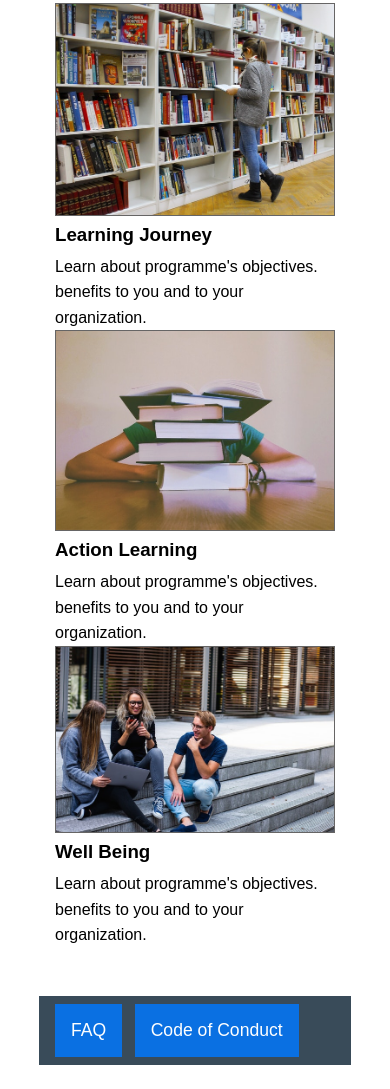
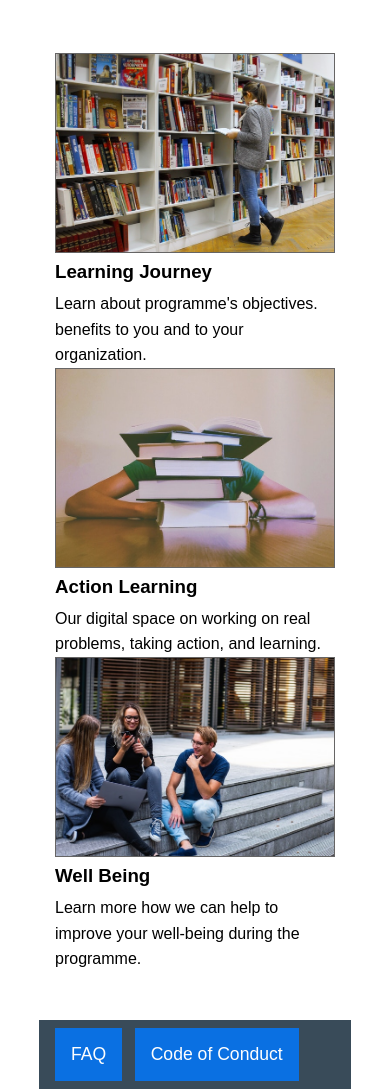
Before and after one commit to usa3amustafa/projectfreelance, a plain HTML site: page index.html in a window 390 px wide. Shown: the part 775-1864 px from the top of the page. Before the commit the page ends 1840 px from the top, so only its background shows below. Drawn offline with Linux system fonts and the light colour scheme.

Commit message:
image fixed

```diff
--- a/index.html
+++ b/index.html
@@ -79,6 +79,7 @@
               src="./img/pexels-pixabay-256455.jpg"
               alt=""
               class="feature-image"
+              height="200px"
             />
           </div>
           <h1 class="feature-title">Learning Journey</h1>
@@ -93,12 +94,13 @@
               src="./img/pexels-pixabay-261909.jpg"
               alt=""
               class="feature-image"
+              height="200px"
             />
           </div>
           <h1 class="feature-title">Action Learning</h1>
           <p class="feature-text">
-            Learn about programme's objectives. benefits to you and to your
-            organization.
+            Our digital space on working on real problems, taking action, and
+            learning.
           </p>
         </article>
         <article class="feature feature-3">
@@ -107,12 +109,13 @@
               src="./img/pexels-buro-millennial-1438072.jpg"
               alt=""
               class="feature-image"
+              height="200px"
             />
           </div>
           <h1 class="feature-title">Well Being</h1>
           <p class="feature-text">
-            Learn about programme's objectives. benefits to you and to your
-            organization.
+            Learn more how we can help to improve your well-being during the
+            programme.
           </p>
         </article>
       </section>
--- a/style.css
+++ b/style.css
@@ -116,6 +116,7 @@ nav {
   gap: 1rem;
 }
 .feature-image {
+  object-fit: cover;
   border: 1px solid rgb(102, 101, 101);
 }
 .feature-title {
@@ -166,6 +167,14 @@ footer {
   .sec-nav {
     display: block;
   }
+  .nav-items {
+    display: block;
+  }
+  .nav-items li {
+    display: inline-block;
+    margin-right: 1rem;
+    margin-top: 1rem;
+  }
   .social-icons {
     margin-top: 1rem;
   }
```
